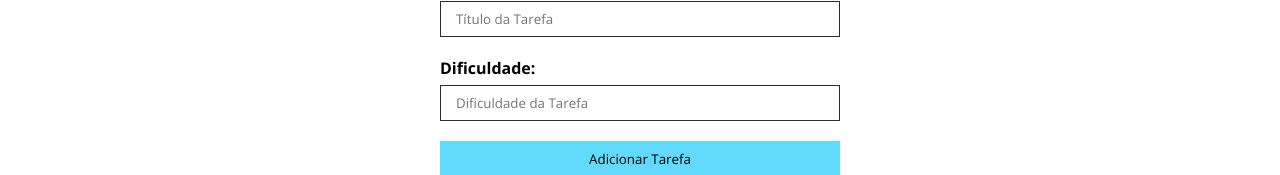
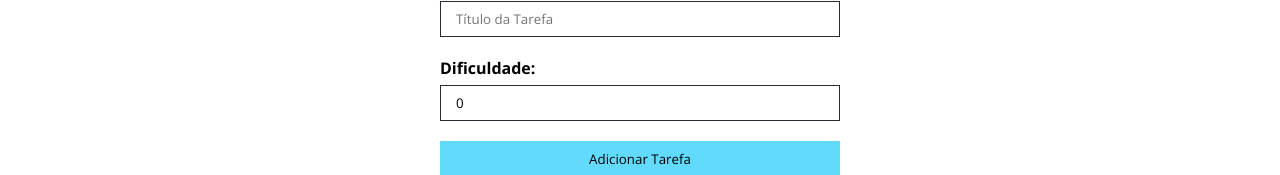
Before and after one commit to TitanCodeXD/To-do-List--Typescript, a React (Vite) app: page / in a window 1280 px wide. Shown: the part 187-362 px from the top of the page. Built offline with nearby package versions, Linux system fonts and the light colour scheme.

Commit message:
Iniciando formulário e adicionando tarefas

```diff
--- a/src/App.tsx
+++ b/src/App.tsx
@@ -1,13 +1,21 @@
+// React
+import { useState } from "react";
+
 // CSS
 import "./App.css";
 
-//Components
+// Components
 import Footer from "./components/Footer/Footer";
 import Header from "./components/Header/Header";
 import TaskForm from "./components/TaskForm/TaskForm";
 import TaskList from "./components/TaskList/TaskList";
 
+// Interface
+import { ITask } from "./interfaces/Task.ts";
+
 function App() {
+  const [taskList, setTaskList] = useState<ITask[]>([]);
+
   return (
     <>
       <div>
@@ -15,7 +23,11 @@ function App() {
         <main className="main">
           <div>
             <h2>O que você vai fazer?</h2>
-            <TaskForm btnText="Adicionar Tarefa" />
+            <TaskForm
+              btnText="Adicionar Tarefa"
+              taskList={taskList}
+              setTaskList={setTaskList}
+            />
           </div>
           <div>
             <h2>Suas tarefas:</h2>
--- a/src/components/TaskForm/TaskForm.tsx
+++ b/src/components/TaskForm/TaskForm.tsx
@@ -1,23 +1,66 @@
+// React
+import React, { useState, ChangeEvent, FormEvent, useEffect } from "react";
+
 // CSS
 import "./TaskForm.css";
 
+// Interface
+import { ITask } from "../../interfaces/Task.ts";
+
 type Props = {
   btnText: string;
+  taskList: ITask[];
+  setTaskList?: React.Dispatch<React.SetStateAction<ITask[]>>;
 };
 
-const TaskForm = ({ btnText }: Props) => {
+const TaskForm = ({ btnText, taskList, setTaskList }: Props) => {
+  const [id, setId] = useState<number>(0);
+  const [title, setTitle] = useState<string>("");
+  const [difficulty, setDifficulty] = useState<number>(0);
+
+  const addTaskHandler = (e: FormEvent<HTMLFormElement>) => {
+    e.preventDefault();
+
+    const id = Math.floor(Math.random() * 1000);
+
+    const newTask: ITask = { id, title, difficulty };
+
+    setTaskList!([...taskList, newTask]);
+
+    setTitle("");
+    setDifficulty(0);
+
+    console.log(taskList);
+  };
+
+  const handleChange = (e: ChangeEvent<HTMLInputElement>) => {
+    if (e.target.name === "title") {
+      setTitle(e.target.value);
+    } else {
+      setDifficulty(parseInt(e.target.value));
+    }
+  };
+
   return (
-    <form className="form">
+    <form onSubmit={addTaskHandler} className="form">
       <div className="input_container">
         <label htmlFor="title">Título:</label>
-        <input type="text" name="title" placeholder="Título da Tarefa"></input>
+        <input
+          type="text"
+          name="title"
+          value={title}
+          placeholder="Título da Tarefa"
+          onChange={handleChange}
+        ></input>
       </div>
       <div className="input_container">
         <label htmlFor="difficulty">Dificuldade:</label>
         <input
           type="text"
           name="difficulty"
+          value={difficulty}
           placeholder="Dificuldade da Tarefa"
+          onChange={handleChange}
         ></input>
       </div>
       <input type="submit" value={btnText}></input>
--- /dev/null
+++ b/src/interfaces/Task.ts
@@ -0,0 +1,5 @@
+export interface ITask {
+  id: number;
+  title: string;
+  difficulty: number;
+}
```
